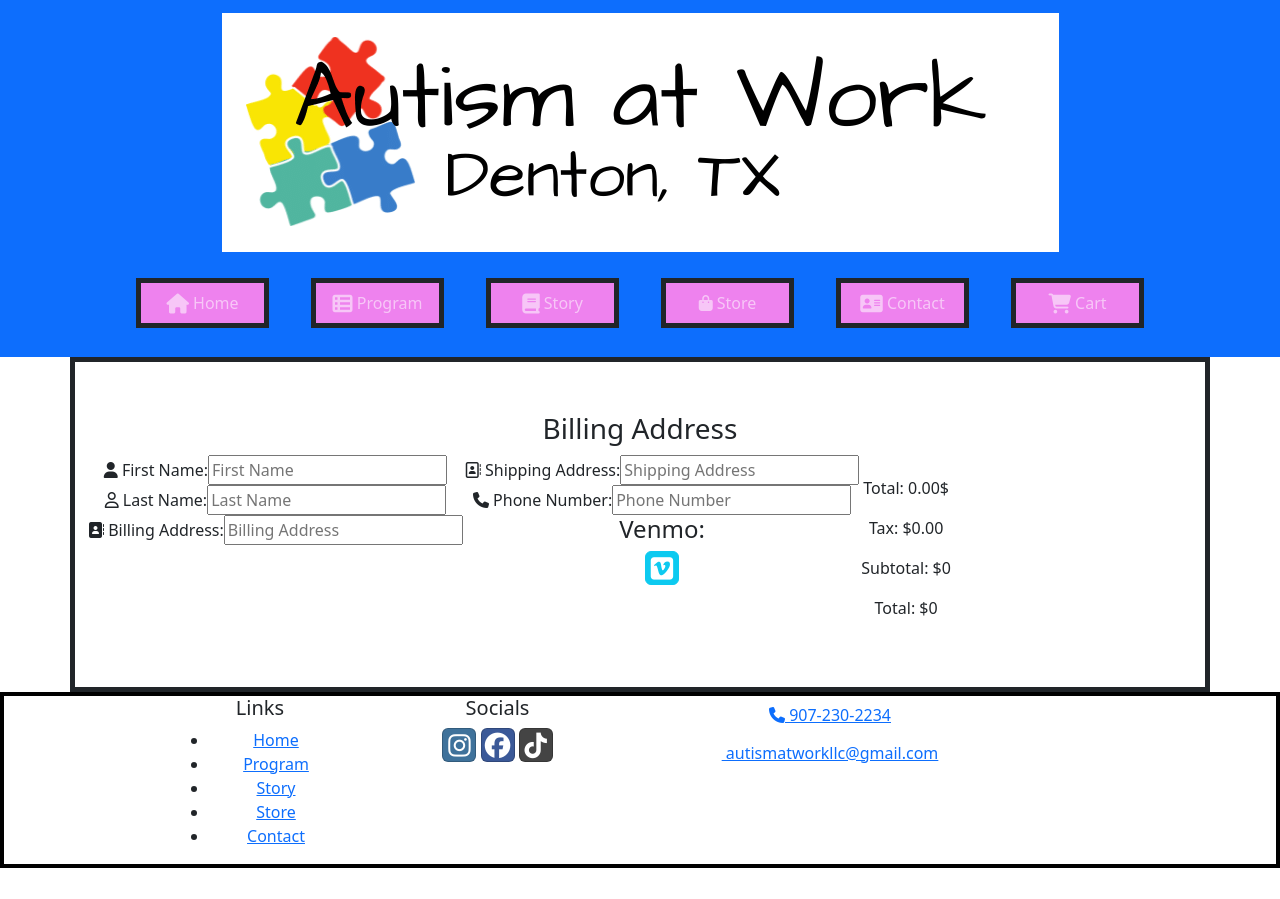
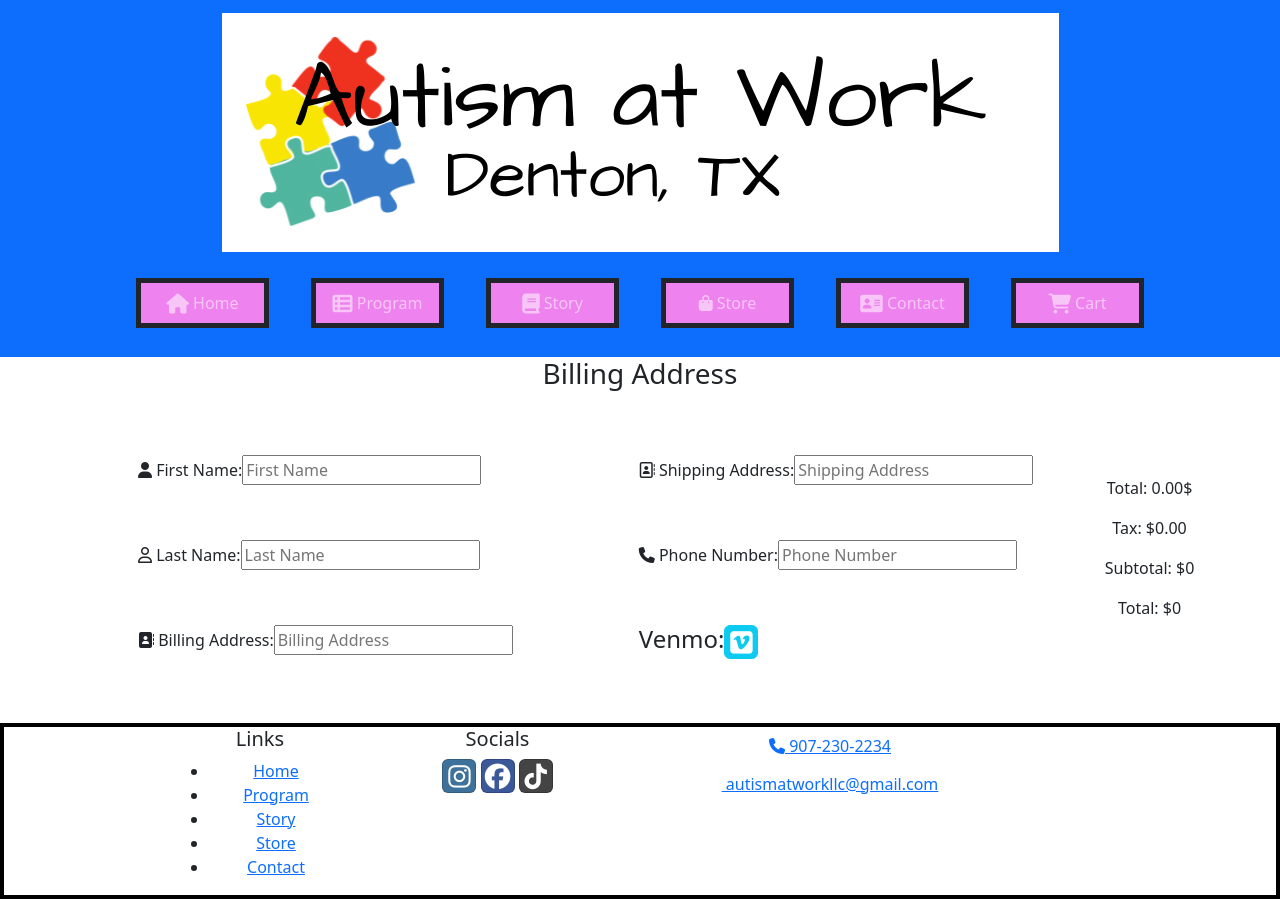
Before and after one commit to Kless92/ChainsWebSiteReact, a React (Create React App) app: page /#/checkout in a window 1280 px wide. Before the commit the page ends 868 px from the top, so only its background shows below. Built offline with nearby package versions, Linux system fonts and the light colour scheme.

Commit message:
css update to checkoutBOx and billingAllign

```diff
--- a/src/App.css
+++ b/src/App.css
@@ -71,7 +71,22 @@
 
 .checkoutBox{
   border: 5px solid;
+}
+
+.billingAllign{
+  text-align: left;
+  border: 55px solid white;
+}
+
+.test{
+  padding-top:20px;
+  padding-bottom:20px;
+  padding-right:20px;
+}
+
+.test2{
+  border: 5px solid;
   width: auto;
-  padding: 50px;
+  padding: 150px;
   margin: auto;
 }
--- a/src/pages/CheckOutPage.js
+++ b/src/pages/CheckOutPage.js
@@ -10,42 +10,43 @@ const Checkout = () => {
     const tax = saleTax()
     const secondTotal = afterTax()
     return (
-        <Container  className='checkoutBox'>
+        <Container>
             <h3> Billing Address</h3>
-            <table>
+            <table style={{width:"100%"}}>
                 {/*Col One Full name and billing address*/}
-                <td >
-                    <tr>
+                <td>
+                    <tr className='billingAllign'>
                         {/*First Name Input*/}
                         <label for="fname"><i class="fa fa-user"></i> First Name:<input name="myInput" placeholder="First Name"/></label>
                     </tr>
-                    <tr>
+                    <tr  className='billingAllign'>
                         {/*Last Name Input*/}
                         <label for="fname"><i class="fa-regular fa-user"></i> Last Name:<input name="myInput" placeholder="Last Name"/></label>
                     </tr>
-                    <tr>
+                    <tr  className='billingAllign'>
                         {/*Billing Address Input*/}
                         <label for="fname"><i class="fa fa-address-book"></i> Billing Address:<input name="myInput" placeholder="Billing Address"/></label>
                     </tr>
                 </td>
                 {/*Col Two Shipping, phon # and Venmo*/}
                 <td>
-                    <tr>
+                    <tr className='billingAllign'>
                         {/*Shipping Address Input*/}
                         <label for="fname"><i class="fa-regular fa-address-book"></i> Shipping Address:<input name="myInput" placeholder="Shipping Address"/></label>
                     </tr>
-                    <tr>
+                    <tr className='billingAllign'>
                         {/*Phone Number Input*/}
                         <label for="fname"><i class="fa fa-phone"></i> Phone Number:<input name="myInput" placeholder="Phone Number"/></label>
                     </tr>
-                    <tr>
-                        <h4>Venmo:  </h4>
+                    <tr className='billingAllign'>
+                        <h4>Venmo:
                             <a
                                 className='btn btn-social-icon btn-info'
                                 href=''
                             >
                                 <i className='fa-brands fa-square-vimeo' style={{color: 'white'}}/>
                             </a>
+                        </h4>
                     </tr>
                 </td>
                 {/*Col Three Total cost; including tax and shipping*/}
```
Lines whose indentation alone changed are shown as unchanged.
